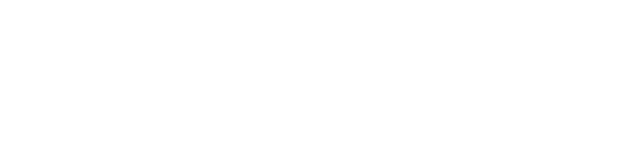
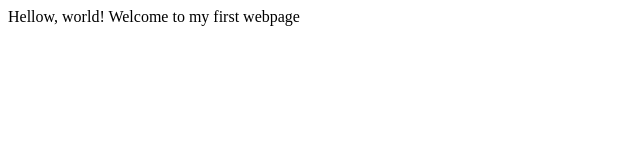
Before and after one commit to willy005/my-first-webpage, a plain HTML site: page my-first-webpage.html in a window 1280 px wide. Shown: the whole page, without its empty margins (0-640 px from the left). Drawn offline with Linux system fonts and the light colour scheme.

Commit message:
add initial page structure

```diff
--- a/my-first-webpage.html
+++ b/my-first-webpage.html
@@ -4,6 +4,7 @@
     <title>My first webpage!</title>
   </head>
   <body>
-
+    Hellow, world!
+    Welcome to my first webpage
   </body>
 </html>
```
